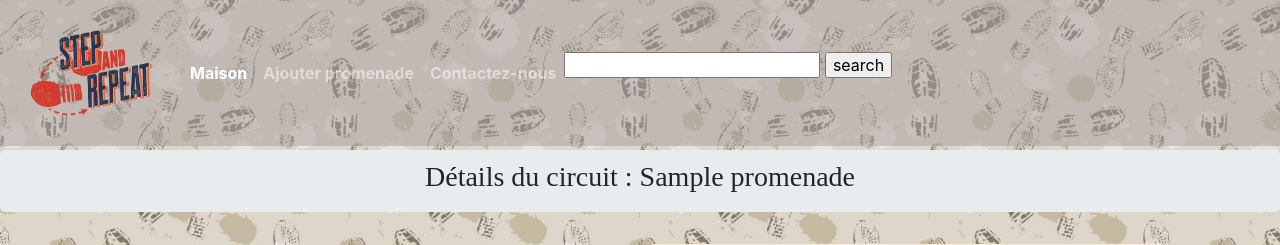
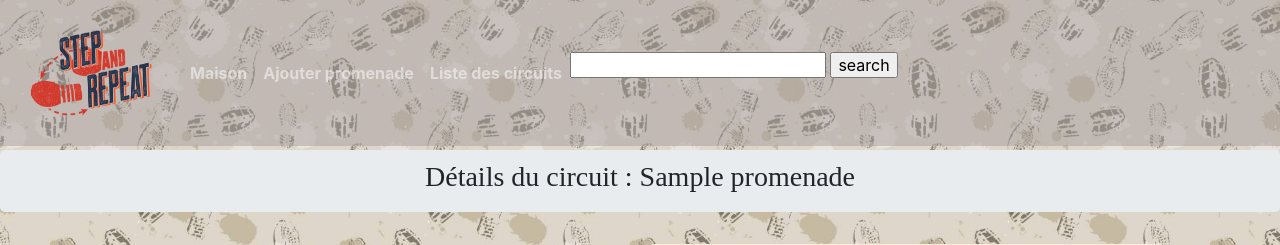
Before and after one commit to SantosJaime/promenades, a PHP site: page /detailCircuit.php?id=1 in a window 1280 px wide. Shown: the top 245 px of the page. Run offline with PHP 8.4, Linux system fonts and the light colour scheme; tables that the repository leaves empty hold one stand-in row (values such as "Sample post"); grey boxes marked "Sample" are stand-in pictures; some web fonts are replaced.

Commit message:
Correction barre nav

```diff
--- a/www/detailCircuit.php
+++ b/www/detailCircuit.php
@@ -32,14 +32,14 @@ $promenade = $database->getPromenadeById($id);
 
         <div class="collapse navbar-collapse" id="navbarSupportedContent">
             <ul class="navbar-nav">
-                <li class="nav-item active">
+                <li class="nav-item">
                     <a class="nav-link" href="index.php"><strong>Maison </strong><span class="sr-only">(current)</span></a>
                 </li>
                 <li class="nav-item">
                     <a class="nav-link" href="create-promenade.php"><strong>Ajouter promenade </strong></a>
                 </li>
                 <li class="nav-item">
-                    <a class="nav-link" href="#"><strong>Contactez-nous </strong></a>
+                  <a class="nav-link" href="Listepromenades.php"><strong>Liste des circuits</strong></a>
                 </li>
             </ul>
             <div class="d-flex justify-content-between">
--- a/www/updatepromenade.php
+++ b/www/updatepromenade.php
@@ -35,10 +35,10 @@ $promenades = $database->getPromenadeById($id);
                     <a class="nav-link" href="index.php"><strong>Maison </strong></a>
                 </li>
                 <li class="nav-item">
-                    <a class="nav-link active" href="create-promenade.php"><strong>Ajouter promenade </strong></a>
+                    <a class="nav-link" href="create-promenade.php"><strong>Ajouter promenade </strong></a>
                 </li>
                 <li class="nav-item">
-                    <a class="nav-link" href="#"><strong>Contactez-nous </strong></a>
+                    <a class="nav-link" href="Listepromenades.php"><strong>Liste des circuits</strong></a>
                 </li>
             </ul>
         </div>
```
